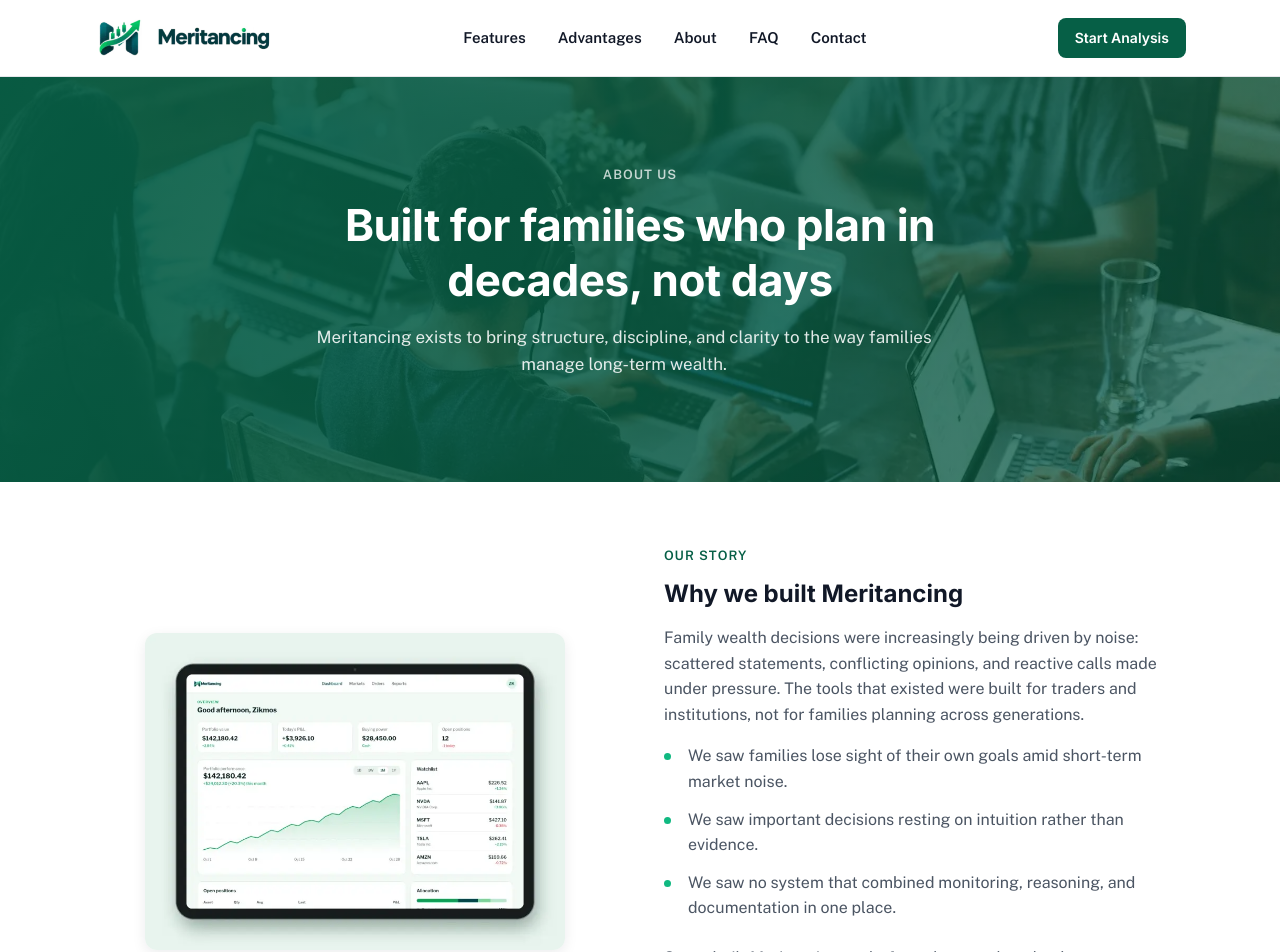
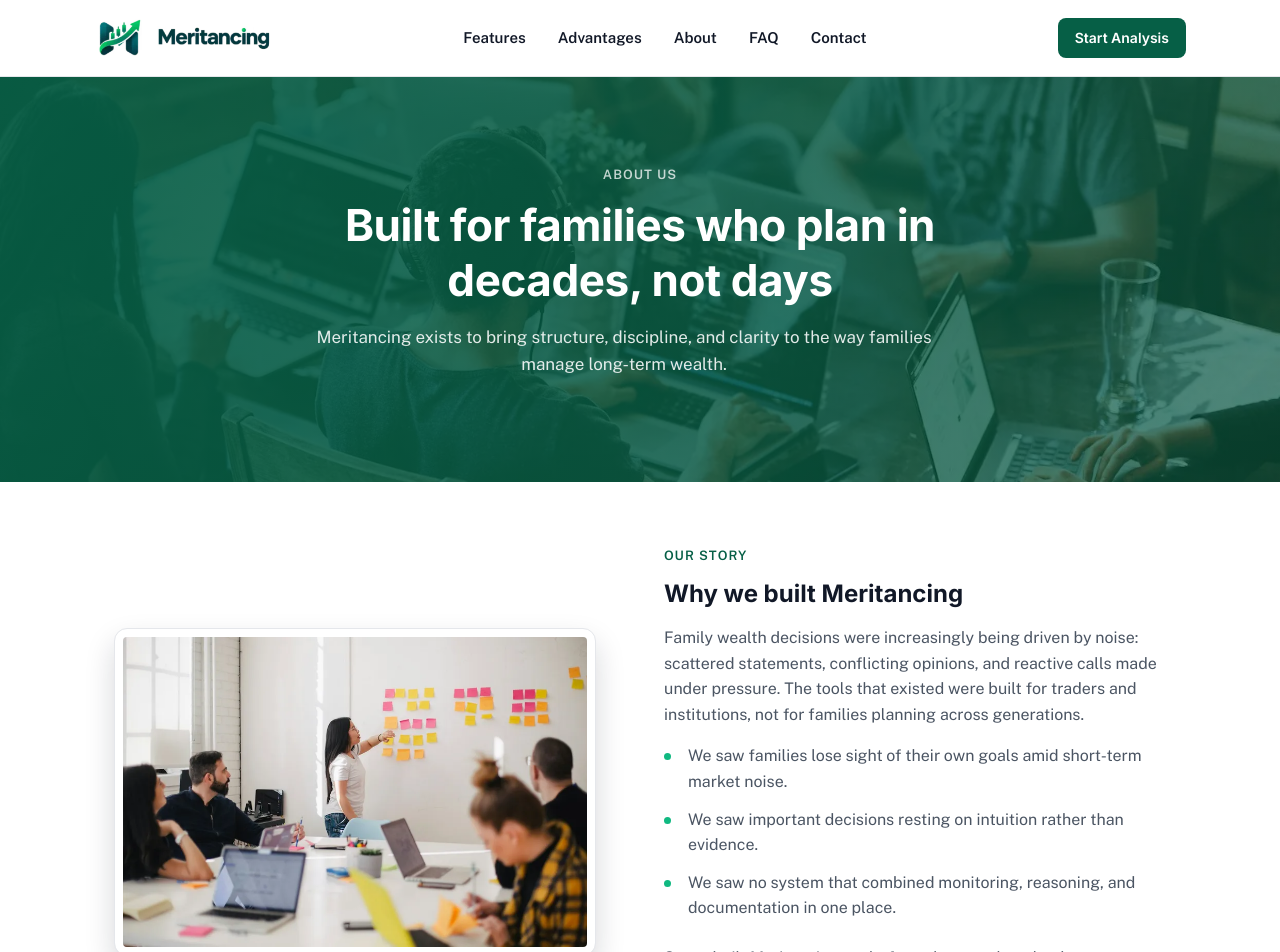
Before and after one commit to taybadeveloper/Meritancing, a Next.js app: page /about in a window 1280 px wide. Shown: the top 952 px of the page. Built offline with nearby package versions, Linux system fonts and the light colour scheme.

Commit message:
Change About page story image with framed design

```diff
--- a/app/about/page.js
+++ b/app/about/page.js
@@ -25,10 +25,10 @@
       <section>
         <div className="container">
           <div className="split">
-            <div className="split-media">
+            <div className="split-media about-story-media">
               <img
-                src="/assets/dashboard.webp"
-                alt="Data dashboard used for structured family wealth analysis"
+                src="/assets/story.webp"
+                alt="Team in a strategy meeting discussing Meritancing"
                 width="800"
                 height="600"
                 loading="lazy"
--- a/app/globals.css
+++ b/app/globals.css
@@ -339,6 +339,14 @@
   max-width:420px;
   margin:0 auto;
   height:auto;
+}
+/* About page story image: framed design */
+.about-story-media img{
+  max-width:480px;
+  border-radius:var(--radius-lg);
+  border:8px solid #fff;
+  outline:1px solid var(--border);
+  box-shadow:0 14px 30px rgba(17,24,39,0.18);
 }
 .pain-list{
   list-style:none;
```
Also changed, not shown: public/assets/story.webp (added).
